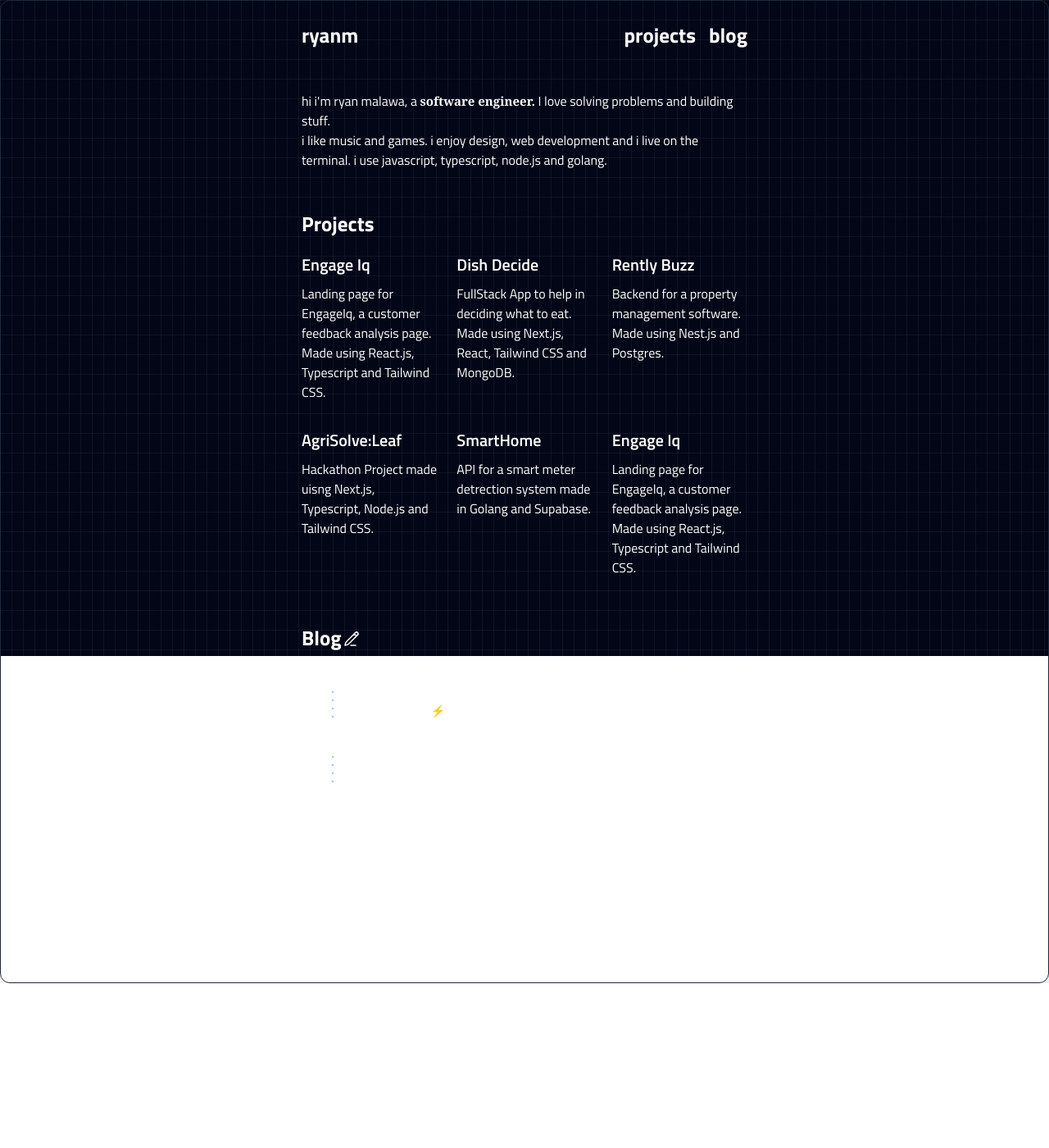
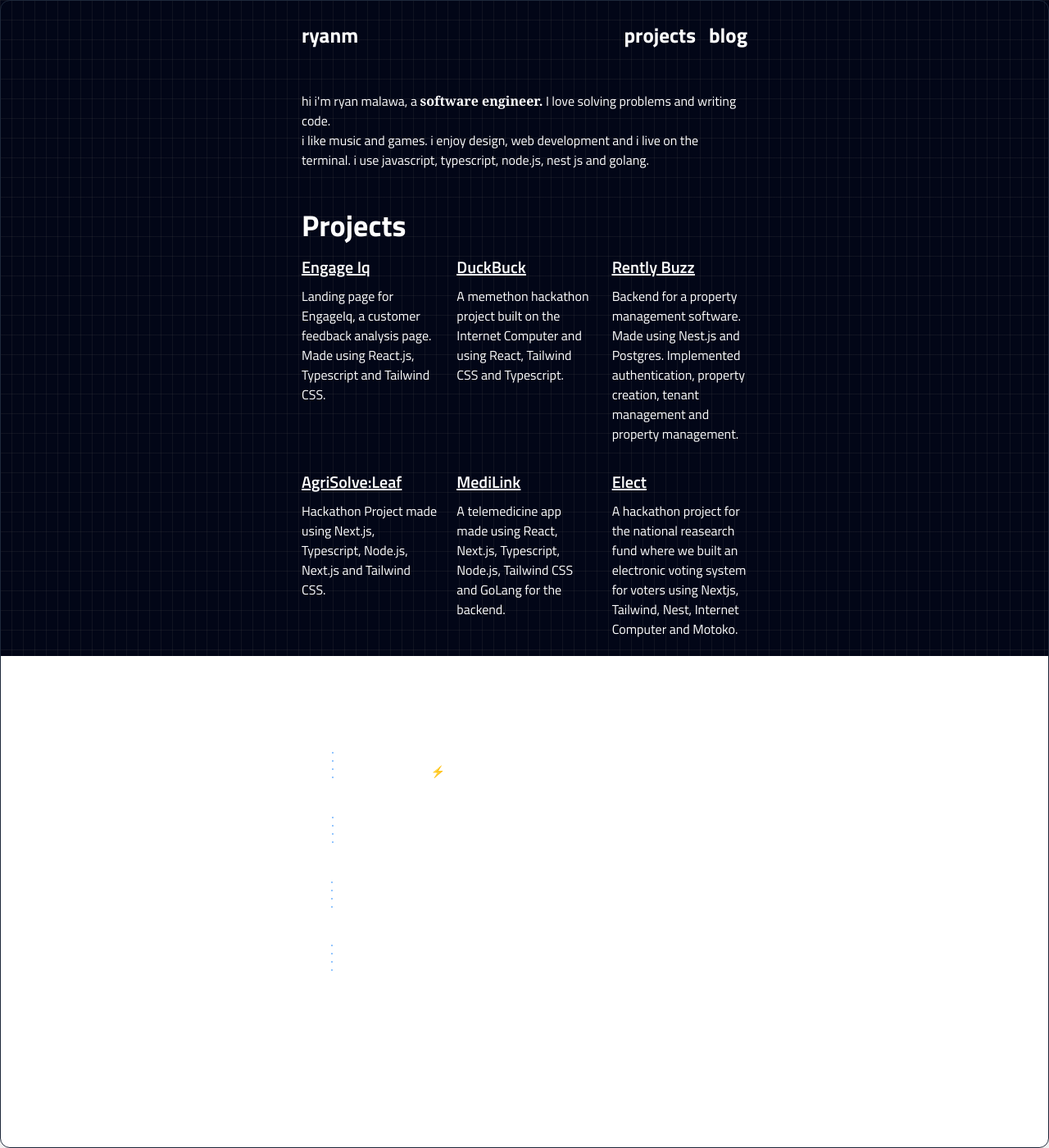
Before and after one commit to mryan-3/portfolio, a React (Vite) app in the folder v2/: page / in a window 1280 px wide. Shown: the whole page at 82% size. Before the commit the page ends 1199 px from the top, so only its background shows below. Built offline with nearby package versions, Linux system fonts and the light colour scheme.

Commit message:
feat(core): updates

```diff
--- a/v2/src/components/About.tsx
+++ b/v2/src/components/About.tsx
@@ -3,14 +3,14 @@ import React from 'react'
 const About: React.FC = () => {
   return (
     <div className='font-titillium text-white max-w-xl mx-auto p-4 mb-4'>
-      <p className='font-medium text-[14px] sm:text-[16px] '>
+      <p className='font-medium text-[15px] sm:text-[16px] '>
         hi i'm ryan malawa, a{' '}
-        <span className='font-semibold font-serif text-[15px]'>software engineer.</span> I
-        love solving problems and building stuff.
+        <span className='font-semibold font-serif text-[16px]'>software engineer.</span> I
+        love solving problems and writing code.
       </p>
       <p className='font-medium text-[14px] sm:text-[16px] '>
         i like music and games. i enjoy design, web
-        development and i live on the terminal. i use javascript, typescript, node.js and golang.
+        development and i live on the terminal. i use javascript, typescript, node.js, nest js and golang.
       </p>
     </div>
   )
--- a/v2/src/components/Blog.tsx
+++ b/v2/src/components/Blog.tsx
@@ -44,8 +44,14 @@ const Blog: React.FC = () => {
 
           <div className='flex flex-col w-[50%] md:w-[70%]'>
             <span className='text-[14px]'>Wrote an article</span>
-                        <a className='font-semibold text-[14px]' href="https://ryanm.hashnode.dev/lightning-fast-apis-building-golang-crud-endpoints-with-supabase" target='_blank' rel='noopener'>
-                            Lightning Fast APIs: Building Golang CRUD Endpoints with Supabase⚡️
+            <a
+              className='font-semibold text-[14px]'
+              href='https://ryanm.hashnode.dev/lightning-fast-apis-building-golang-crud-endpoints-with-supabase'
+              target='_blank'
+              rel='noopener'
+            >
+              Lightning Fast APIs: Building Golang CRUD Endpoints with
+              Supabase⚡️
             </a>
           </div>
         </div>
@@ -65,8 +71,67 @@ const Blog: React.FC = () => {
 
           <div className='flex flex-col w-[50%] md:w-[70%]'>
             <span className='text-[14px]'>Wrote an article</span>
-                        <a className='font-semibold text-[14px]' href="https://ryanm.hashnode.dev/building-a-restful-api-with-supabase-nodejs-and-expressjs-a-comprehensive-guide" target='_blank' rel='noopener'>
-                            Building a RESTful API with Supabase, Node.js, and Express.js: A Comprehensive Guide
+            <a
+              className='font-semibold text-[14px]'
+              href='https://ryanm.hashnode.dev/building-a-restful-api-with-supabase-nodejs-and-expressjs-a-comprehensive-guide'
+              target='_blank'
+              rel='noopener'
+            >
+              Building a RESTful API with Supabase, Node.js, and Express.js: A
+              Comprehensive Guide
+            </a>
+          </div>
+        </div>
+
+        <div className='flex gap-6 my-4'>
+          <div className=' place-content-start'>
+            <div className='flex flex-col items-center   '>
+              <p className='text-[14px]'>July 10 2023</p>
+              <div className='border-[#93c5fd] border-dashed border text-[#e2e8f0] leading-3 basis-0 text-[14px] mt-2' />
+              <div className='border-[#93c5fd] border-dashed border text-[#e2e8f0] leading-3 basis-0 text-[14px] mt-2' />
+              <div className='border-[#93c5fd] border-dashed border text-[#e2e8f0] leading-3 basis-0 text-[14px] mt-2' />
+              <div className='border-[#93c5fd] border-dashed border text-[#e2e8f0] leading-3 basis-0 text-[14px] mt-2' />
+              <div className='sm:hidden border-[#93c5fd] border-dashed border text-[#e2e8f0] leading-3 basis-0 text-[14px] mt-2' />
+              <div className='sm:hidden border-[#93c5fd] border-dashed border text-[#e2e8f0] leading-3 basis-0 text-[14px] mt-2' />
+            </div>
+          </div>
+
+          <div className='flex flex-col w-[50%] md:w-[70%]'>
+            <span className='text-[14px]'>Wrote an article</span>
+            <a
+              className='font-semibold text-[14px]'
+              href='hashnode.com/post/clync87c4000009lc0sf38vcm'
+              target='_blank'
+              rel='noopener'
+            >
+              Designing APIs using the OpenAPI Specification
+            </a>
+          </div>
+        </div>
+
+        <div className='flex gap-6 my-4'>
+          <div className=' place-content-start'>
+            <div className='flex flex-col items-center   '>
+              <p className='text-[14px]'>July 15 2023</p>
+              <div className='border-[#93c5fd] border-dashed border text-[#e2e8f0] leading-3 basis-0 text-[14px] mt-2' />
+              <div className='border-[#93c5fd] border-dashed border text-[#e2e8f0] leading-3 basis-0 text-[14px] mt-2' />
+              <div className='border-[#93c5fd] border-dashed border text-[#e2e8f0] leading-3 basis-0 text-[14px] mt-2' />
+              <div className='border-[#93c5fd] border-dashed border text-[#e2e8f0] leading-3 basis-0 text-[14px] mt-2' />
+              <div className='sm:hidden border-[#93c5fd] border-dashed border text-[#e2e8f0] leading-3 basis-0 text-[14px] mt-2' />
+              <div className='sm:hidden border-[#93c5fd] border-dashed border text-[#e2e8f0] leading-3 basis-0 text-[14px] mt-2' />
+            </div>
+          </div>
+
+          <div className='flex flex-col w-[50%] md:w-[70%]'>
+            <span className='text-[14px]'>Wrote an article</span>
+            <a
+              className='font-semibold text-[14px]'
+              href='https://hashnode.com/post/clyfk4isj001f09i8gjfw5xl6'
+              target='_blank'
+              rel='noopener'
+            >
+              How to Fix 'ERROR: prepared statement 'S_1' already exists' in
+              Supabase, PostgreSQL, Go, and GORM
             </a>
           </div>
         </div>
--- /dev/null
+++ b/v2/src/components/Experience.tsx
@@ -0,0 +1,7 @@
+export const Experience = () => {
+  return (
+    <div className='font-titillium text-white max-w-xl mx-auto p-4 mb-4'>
+      <h2 className='text-4xl font-bold'>Experience</h2>
+    </div>
+  )
+}
--- a/v2/src/components/Projects.tsx
+++ b/v2/src/components/Projects.tsx
@@ -3,42 +3,81 @@ import React from 'react'
 const Projects: React.FC = () => {
   return (
     <div className='font-titillium h-full text-white max-w-xl mx-auto p-4 mb-4'>
-            <h2 className='text-[25px] font-bold'>Projects</h2>
+      <h2 className='text-4xl font-bold'>Projects</h2>
       <div className='grid grid-cols-2 md:grid-cols-3 my-2 gap-2 md:gap-6'>
         <div className='flex flex-col '>
-                    <h3 className='text-[20px] font-semibold py-2'><a href='https://engage-iq.vercel.app/' target='_blank' rel='noopener'>Engage Iq</a></h3>
+          <h3 className='text-[20px] font-semibold py-2 underline'>
+            <a
+              href='https://engage-iq.vercel.app/'
+              target='_blank'
+              rel='noopener'
+            >
+              Engage Iq
+            </a>
+          </h3>
           <p className='font-normal text-[14px] sm:text-[16px]'>
-                        Landing page for EngageIq, a customer feedback analysis page. Made using React.js, Typescript and Tailwind CSS.
+            Landing page for EngageIq, a customer feedback analysis page. Made
+            using React.js, Typescript and Tailwind CSS.
           </p>
         </div>
         <div className='flex flex-col '>
-                    <h3 className='text-[20px] font-semibold py-2'><a>Dish Decide</a></h3>
+          <h3 className='text-[20px] font-semibold py-2 underline'>
+            <a>DuckBuck</a>
+          </h3>
           <p className='font-normal text-[14px] sm:text-[16px]'>
-                        FullStack App to help in deciding what to eat. Made using Next.js, React, Tailwind CSS and MongoDB.
+            A memethon hackathon project built on the Internet Computer and
+            using React, Tailwind CSS and Typescript.{' '}
           </p>
         </div>
         <div className='flex flex-col '>
-                    <h3 className='text-[20px] font-semibold py-2'><a href='https://rentlybuzz.kejani.co.ke/' target='_blank' rel='noopener'>Rently Buzz</a></h3>
+          <h3 className='text-[20px] font-semibold py-2 underline'>
+            <a
+              href='https://rentlybuzz.kejani.co.ke/'
+              target='_blank'
+              rel='noopener'
+            >
+              Rently Buzz
+            </a>
+          </h3>
           <p className='font-normal text-[14px] sm:text-[16px]'>
-                        Backend for a property management software. Made using Nest.js and Postgres.
+            Backend for a property management software. Made using Nest.js and
+            Postgres. Implemented authentication, property creation, tenant
+            management and property management.
           </p>
         </div>
         <div className='flex flex-col '>
-                    <h3 className='text-[20px] font-semibold py-2'><a href='https://agri-solve.vercel.app/' target='_blank' rel='noopener'> AgriSolve:Leaf</a></h3>
+          <h3 className='text-[20px] font-semibold py-2 underline'>
+            <a
+              href='https://agri-solve.vercel.app/'
+              target='_blank'
+              rel='noopener'
+            >
+              {' '}
+              AgriSolve:Leaf
+            </a>
+          </h3>
           <p className='font-normal text-[14px] sm:text-[16px]'>
-                        Hackathon Project made uisng Next.js, Typescript, Node.js and Tailwind CSS.
+            Hackathon Project made using Next.js, Typescript, Node.js, Next.js
+            and Tailwind CSS.
           </p>
         </div>
         <div className='flex flex-col '>
-                    <h3 className='text-[20px] font-semibold py-2'><a href='' target='_blank' rel='noopener'>SmartHome</a></h3>
+          <h3 className='text-[20px] font-semibold py-2 underline'>
+            <a href='' target='_blank' rel='noopener'>
+              MediLink
+            </a>
+          </h3>
           <p className='font-normal text-[14px] sm:text-[16px]'>
-                        API for a smart meter detrection system made in Golang and Supabase.
+            A telemedicine app made using React, Next.js, Typescript, Node.js,
+            Tailwind CSS and GoLang for the backend.
           </p>
         </div>
         <div className='flex flex-col '>
-                    <h3 className='text-[20px] font-semibold py-2'>Engage Iq</h3>
+          <h3 className='text-[20px] font-semibold py-2 underline'>Elect</h3>
           <p className='font-normal text-[14px] sm:text-[16px]'>
-                        Landing page for EngageIq, a customer feedback analysis page. Made using React.js, Typescript and Tailwind CSS.
+            A hackathon project for the national reasearch fund where we built
+            an electronic voting system for voters using Nextjs, Tailwind, Nest,
+            Internet Computer and Motoko.
           </p>
         </div>
       </div>
```
Also changed, not shown: v2/src/components/Footer.tsx (+0 -46 lines), 1 other file (tests, documents, lock files or other folders). Lines whose indentation alone changed are shown as unchanged.
